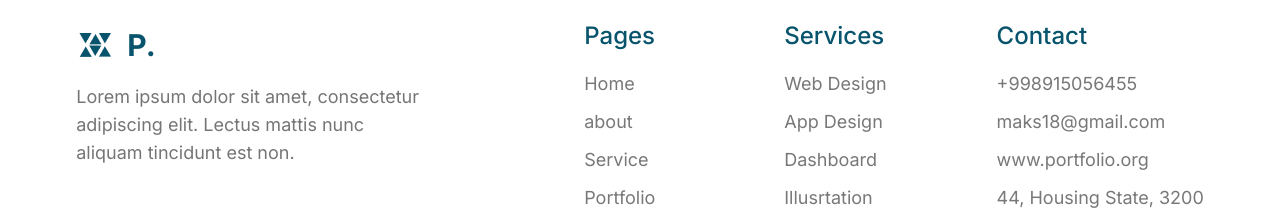
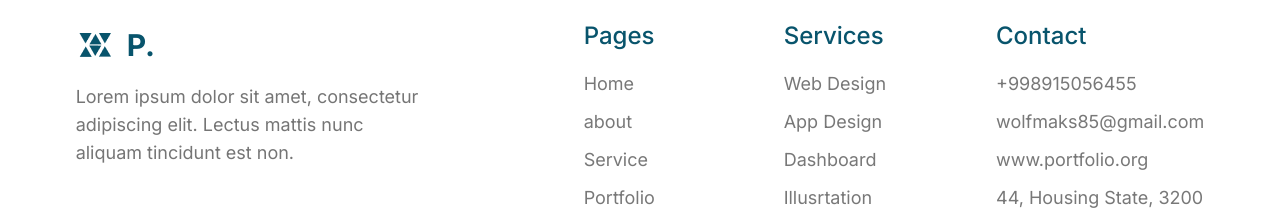
Before and after one commit to jsdeveloper0401/My.portfolio, a plain HTML site: page index.html in a window 1280 px wide. Shown: the part 4209-4419 px from the top of the page. Drawn offline with Linux system fonts and the light colour scheme; a web font is replaced by a local one.

Commit message:
changed style

```diff
--- a/index.html
+++ b/index.html
@@ -205,9 +205,9 @@
                     <div class="footer-subtile">
                         <h4>Contact</h4>
                         <div class="footer-texts">
-                            <p class="footer-paragraf">+998915056455</p>
-                            <p class="footer-paragraf">maks18@gmail.com</p>
-                            <p class="footer-paragraf">www.portfolio.org</p>
+                            <a href="#"><p class="footer-paragraf">+998915056455</p></a>
+                            <a href="Email"><p class="footer-paragraf">wolfmaks85@gmail.com</p></a>
+                            <a href="https://js-blog-abdukarimov-muxriddin.vercel.app/" target="_blank"><p class="footer-paragraf">www.portfolio.org</p></a>
                             <p class="footer-paragraf">44, Housing State, 3200</p>
                         </div>
                     </div>
```
